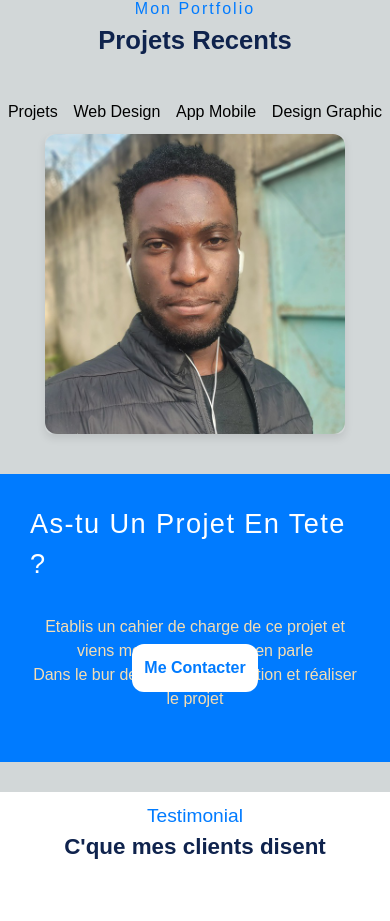
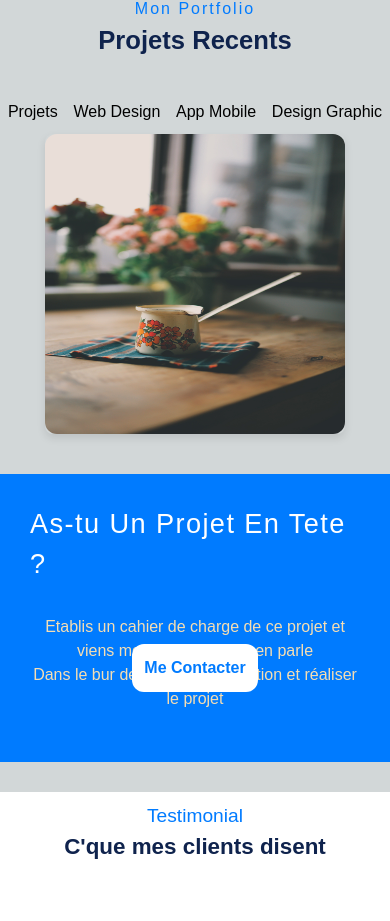
Before and after one commit to Frankam487/pp, a React (Vite) app: page / in a window 390 px wide. Shown: the part 4978-5899 px from the top of the page. Built offline with nearby package versions, Linux system fonts and the light colour scheme.

Commit message:
responsive feature added

```diff
--- a/src/App.jsx
+++ b/src/App.jsx
@@ -9,11 +9,11 @@ import Portfolio from "./components/Portfolio";
 import Blog from "./components/Blog";
 import Clients from "./components/Clients";
 import Mind from "./components/Mind";
-import Skills from "./components/Skills";
+
 
 import Formm from "./components/Formm";
 import Footer from "./components/Footer";
-import { CardComponent } from "./components/CardComponent";
+
 
 const App = () => {
   return (
--- a/src/components/Portfolio.jsx
+++ b/src/components/Portfolio.jsx
@@ -17,7 +17,7 @@ const Portfolio = () => {
       </div>
       <div className="projects-container">
         <div className="card">
-          <img src="../../fr.jpg" alt="" />
+          <img src="../../1.jpg" alt="" />
           <button className="btn1"><span className="fas fa-heart"></span></button>
           <button className="btn2"><span className="fas fa-hand"></span></button>
           <h3>Web Design</h3>
```
Also changed, not shown: src/components/CardComponent.jsx (deleted, +0 -7 lines).
